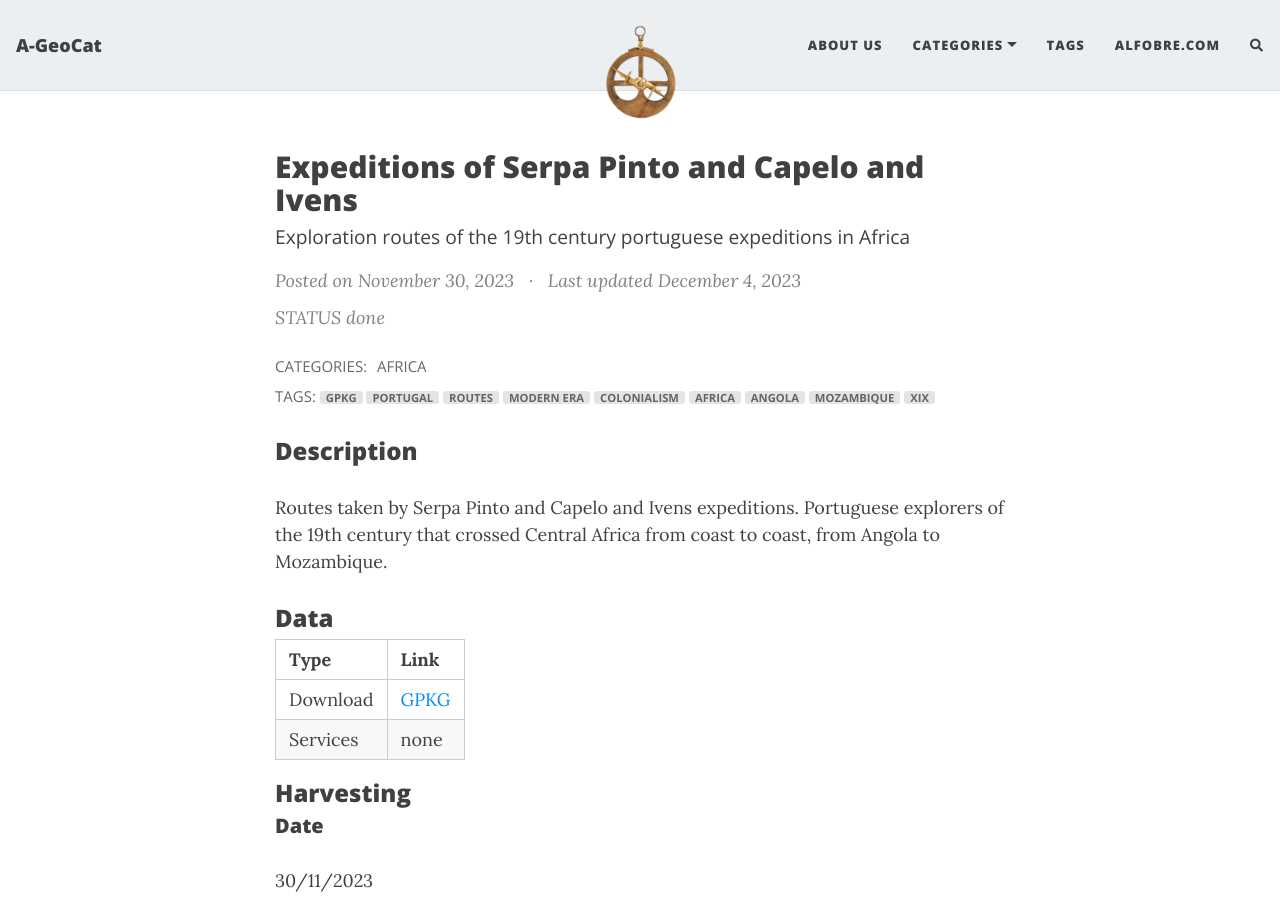
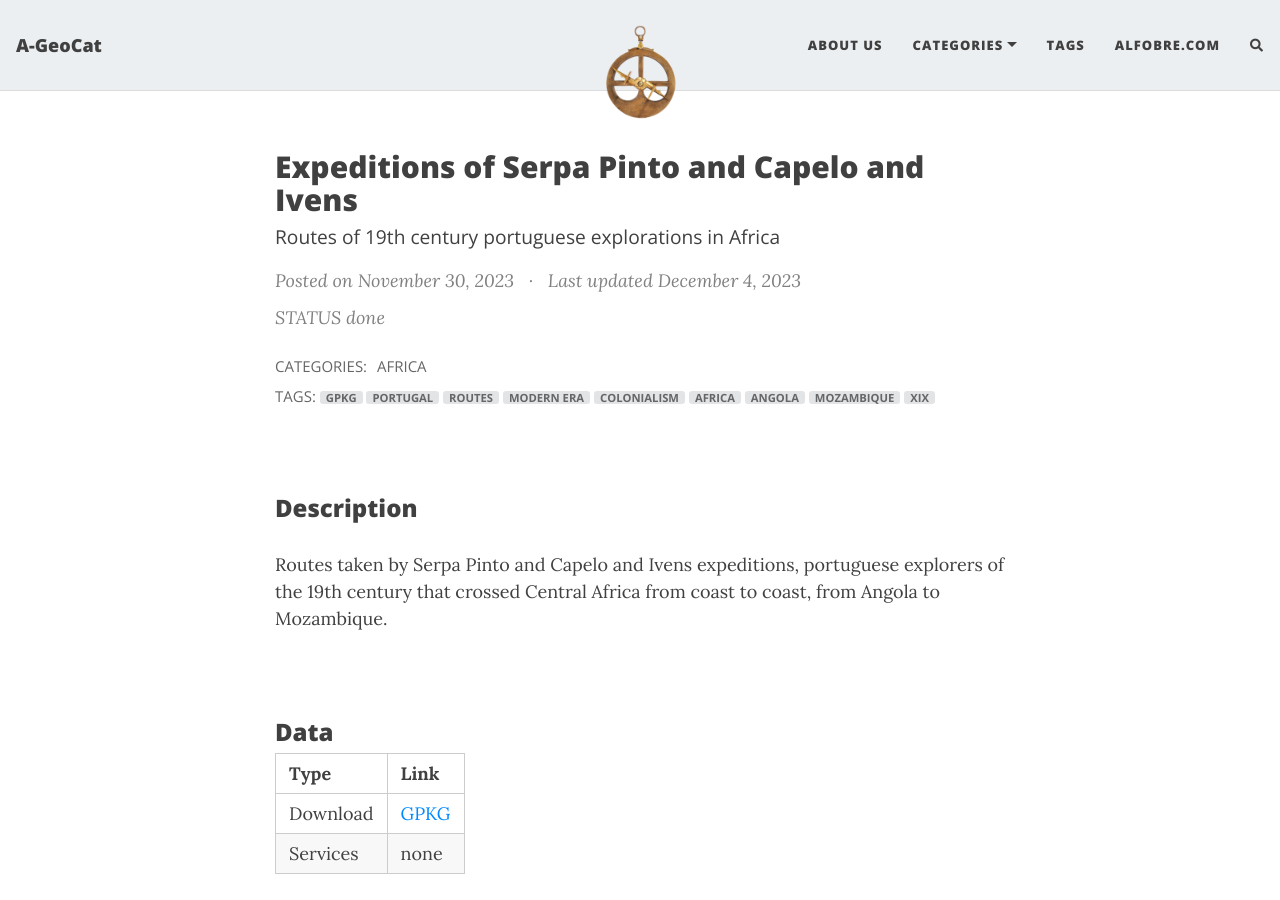
Before and after one commit to projetoalfobre/a-geocat, a Jekyll site: the page built from _posts/2023-11-30-XIX-portuguese-explorations-in-africa.md, in a window 1280 px wide and 900 px high. Built offline with Jekyll 4.4.1, drawn with Linux system fonts in a browser that asks for light colours; nearby versions of some CDN libraries; comment, search, counter and statistics services are not loaded.

Commit message:
Update 2023-11-30-XIX-portuguese-explorations-in-africa.md

```diff
--- a/_posts/2023-11-30-XIX-portuguese-explorations-in-africa.md
+++ b/_posts/2023-11-30-XIX-portuguese-explorations-in-africa.md
@@ -1,7 +1,7 @@
 ---
 layout: post
 title: Expeditions of Serpa Pinto and Capelo and Ivens
-subtitle: Exploration routes of the 19th century portuguese expeditions in Africa
+subtitle: Routes of 19th century portuguese explorations in Africa
 cover-img:
 thumbnail-img:
 share-img:
@@ -13,10 +13,12 @@ status: done
 last-updated: 04-12-2023
 ---
 
+<br/>
 ### Description
-Routes taken by Serpa Pinto and Capelo and Ivens expeditions. Portuguese explorers of the 19th century that crossed Central Africa from coast to coast, from Angola to Mozambique.
+Routes taken by Serpa Pinto and Capelo and Ivens expeditions, portuguese explorers of the 19th century that crossed Central Africa from coast to coast, from Angola to Mozambique.
 
 
+<br/>
 ### Data
 
 | Type | Link |
@@ -25,6 +27,7 @@ Routes taken by Serpa Pinto and Capelo and Ivens expeditions. Portuguese explore
 | Services | none |
 
 
+<br/>
 ### Harvesting
 ##### Date
 30/11/2023
@@ -32,8 +35,8 @@ Routes taken by Serpa Pinto and Capelo and Ivens expeditions. Portuguese explore
 ##### Source
 
 
-
-## License and copyright
+<br/>
+### License and copyright
 This dataset is licensed under the Open Data Commons Open Database License (ODbL) by A-GeoCat (Alfobre.com).
 
 For more information, please check the [License and copyright text](../aboutus/).
```
